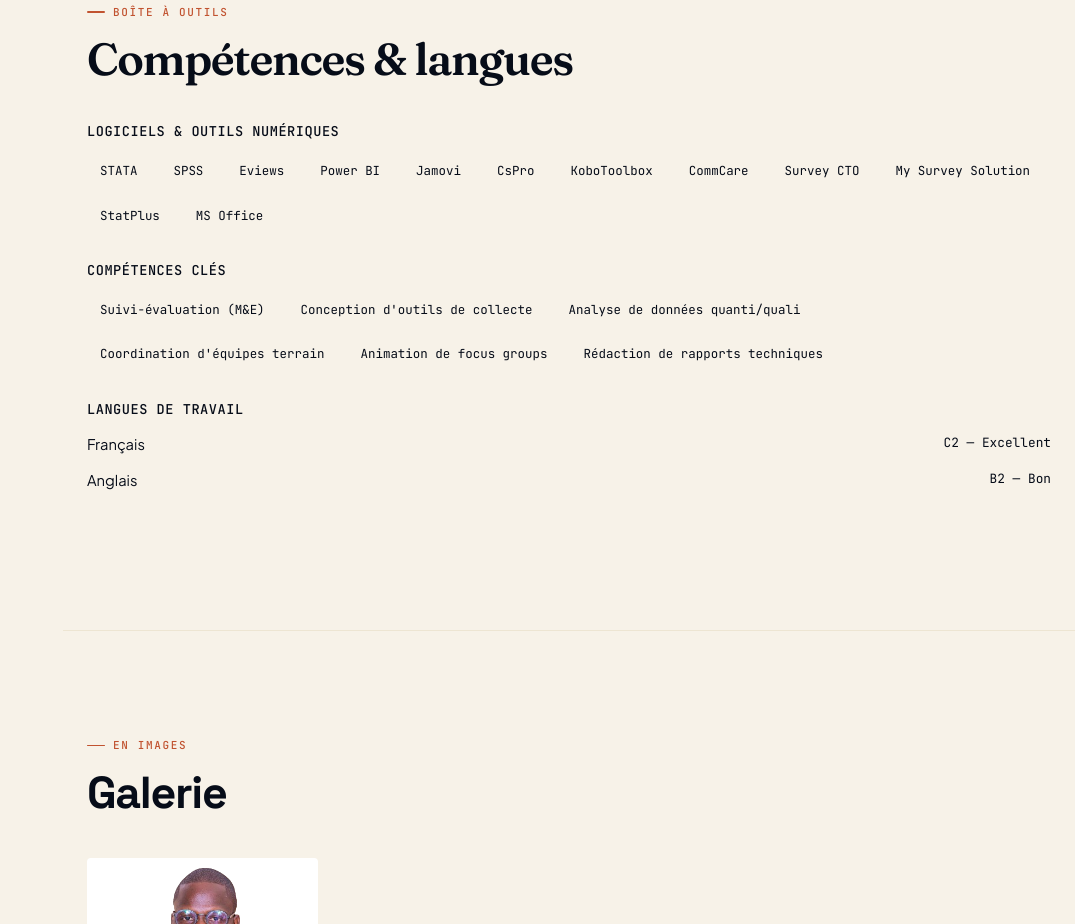
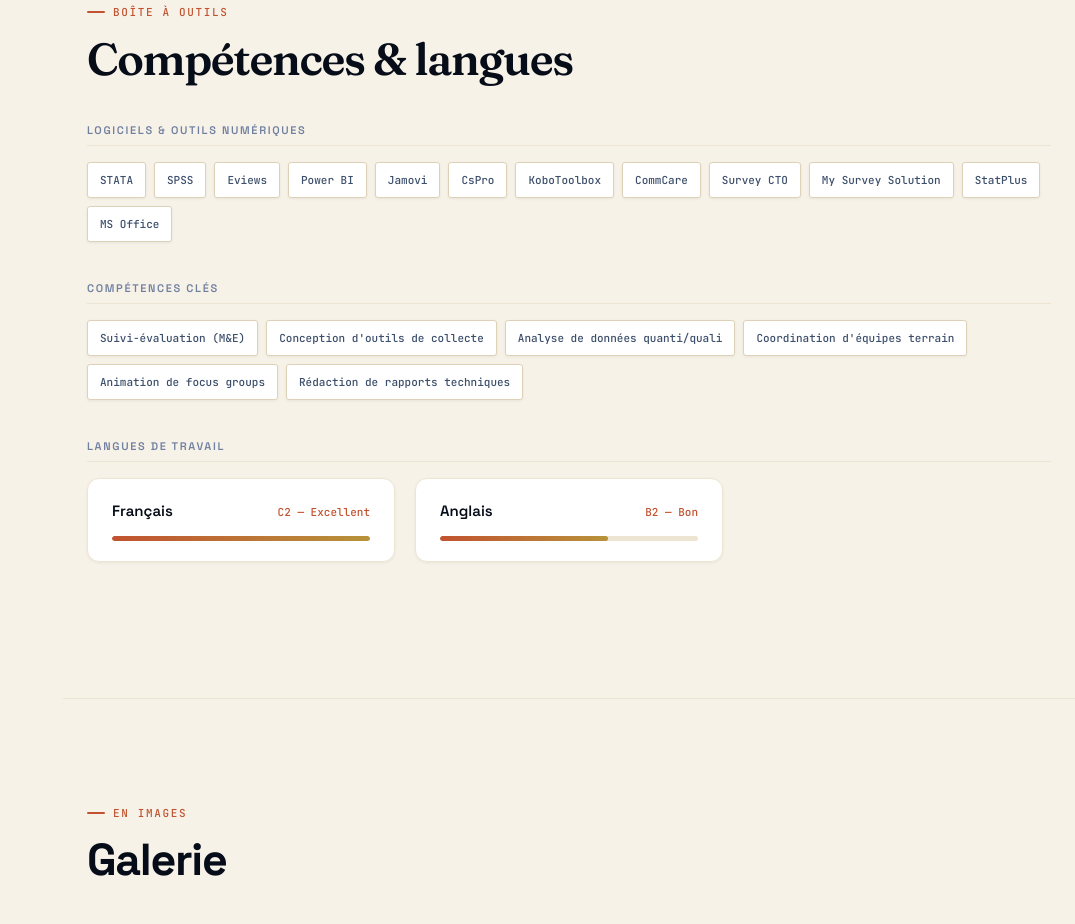
Before and after one commit to hospicehora/HoracioNani, a Next.js app: page / in a window 1280 px wide. Shown: the part 6800-7724 px from the top of the page, without its empty margins (205-1280 px from the left). Built offline with nearby package versions, Linux system fonts and the light colour scheme.

Commit message:
Skills: nouveau design

```diff
--- a/components/Skills.module.css
+++ b/components/Skills.module.css
@@ -1,60 +1,93 @@
-.block {
-  margin-bottom: 30px;
+.block { margin-bottom: var(--sp-10); }
+
+/* ---- Sub-heading ---- */
+.subhead {
+  font-family: var(--font-accent);
+  font-size: var(--text-xs);
+  font-weight: 600;
+  text-transform: uppercase;
+  letter-spacing: var(--tracking-widest);
+  color: var(--text-3);
+  margin-bottom: var(--sp-4);
+  padding-bottom: var(--sp-2);
+  border-bottom: 1px solid var(--border-soft);
 }
 
-.subhead {
-  font-size: 0.85rem;
-  font-family: var(--font-mono);
-  text-transform: uppercase;
-  letter-spacing: 0.04em;
-  font-weight: 500;
-  color: var(--ink-soft);
-  margin-bottom: 14px;
-}
-
+/* ---- Tags ---- */
 .tags {
   display: flex;
   flex-wrap: wrap;
-  gap: 10px;
+  gap: var(--sp-2);
 }
 
 .tag {
   font-family: var(--font-mono);
-  font-size: 0.78rem;
-  background: var(--white);
-  border: 1px solid var(--line);
-  padding: 7px 13px;
-  border-radius: 2px;
-  color: var(--ink);
+  font-size: var(--text-xs);
+  font-weight: 500;
+  background: var(--bg-card);
+  border: 1px solid var(--border);
+  color: var(--text-2);
+  padding: var(--sp-2) var(--sp-3);
+  border-radius: var(--r-sm);
+  box-shadow: var(--shadow-xs);
+  transition:
+    background var(--fast) var(--ease-out),
+    border-color var(--fast) var(--ease-out),
+    color var(--fast) var(--ease-out);
+  cursor: default;
+}
+.tag:hover {
+  background: var(--accent-light);
+  border-color: var(--accent);
+  color: var(--accent);
 }
 
-.langRow {
-  max-width: 480px;
-  margin-bottom: 16px;
+/* ---- Languages ---- */
+.langGrid {
+  display: grid;
+  grid-template-columns: repeat(auto-fill, minmax(280px, 1fr));
+  gap: var(--sp-5);
+}
+
+.langCard {
+  background: var(--bg-card);
+  border: 1px solid var(--border-soft);
+  border-radius: var(--r-lg);
+  padding: var(--sp-5) var(--sp-6);
+  box-shadow: var(--shadow-xs);
 }
 
 .langTop {
   display: flex;
   justify-content: space-between;
-  font-size: 0.92rem;
-  margin-bottom: 6px;
+  align-items: baseline;
+  margin-bottom: var(--sp-3);
+}
+
+.langName {
+  font-family: var(--font-accent);
+  font-size: var(--text-base);
+  font-weight: 600;
+  color: var(--text);
 }
 
 .langLevel {
   font-family: var(--font-mono);
-  color: var(--clay);
-  font-size: 0.8rem;
+  font-size: var(--text-xs);
+  color: var(--accent);
+  font-weight: 500;
 }
 
 .barTrack {
-  height: 6px;
-  background: var(--paper-deep);
-  border-radius: 3px;
+  height: 5px;
+  background: var(--bg-alt);
+  border-radius: var(--r-full);
   overflow: hidden;
 }
 
 .barFill {
   height: 100%;
-  background: var(--clay);
-  border-radius: 3px;
+  background: linear-gradient(90deg, var(--accent), var(--accent-2));
+  border-radius: var(--r-full);
+  transition: width 0.8s var(--ease-out);
 }
```
